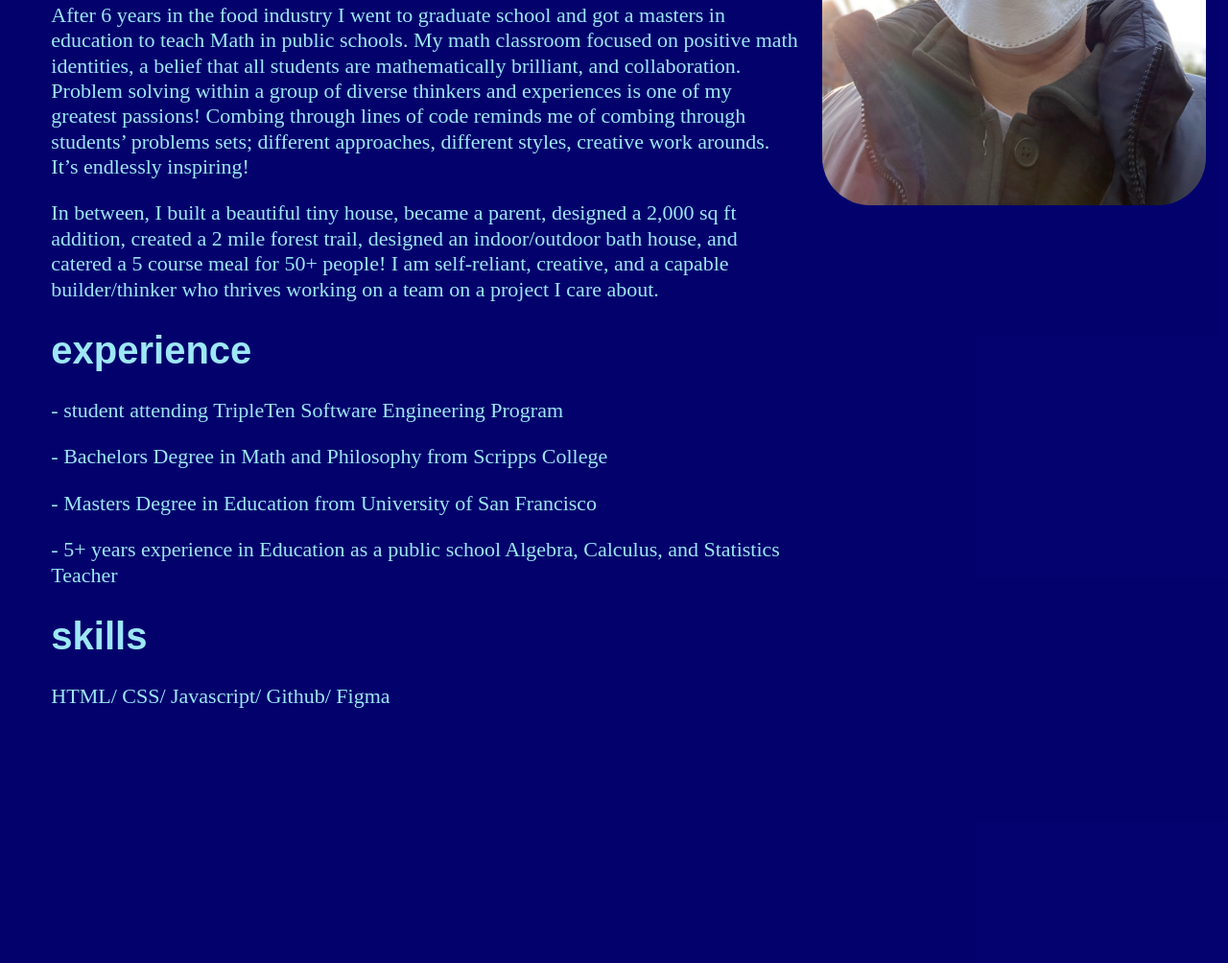
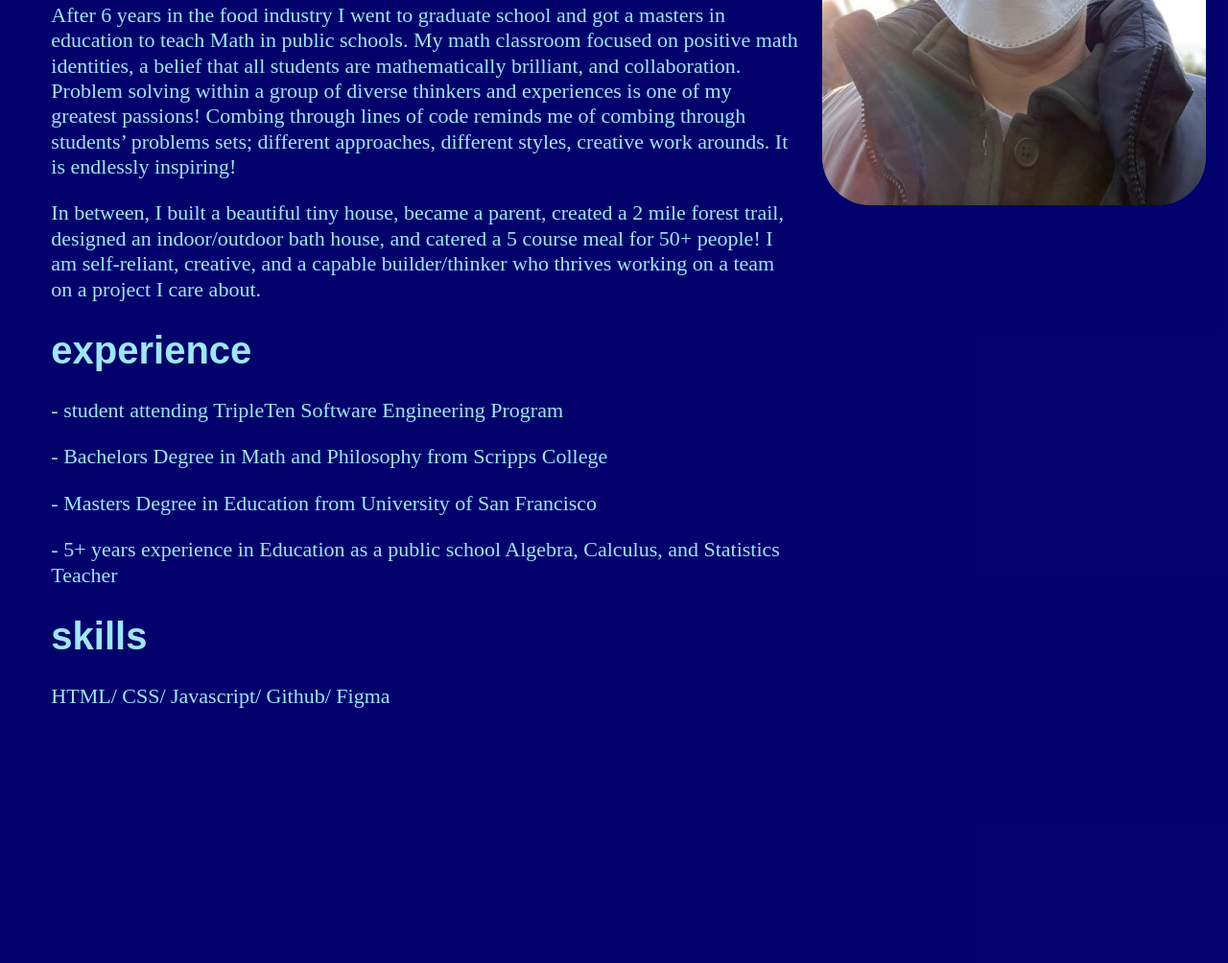
Before and after one commit to annaeckman/Portfolio, a plain HTML site: page index.html in a window 1280 px wide. Shown: the part 2446-3450 px from the top of the page at 96% size. Drawn offline with Linux system fonts and the light colour scheme.

Commit message:
Updated README

```diff
--- a/index.html
+++ b/index.html
@@ -103,16 +103,15 @@
               Problem solving within a group of diverse thinkers and experiences
               is one of my greatest passions! Combing through lines of code
               reminds me of combing through students’ problems sets; different
-              approaches, different styles, creative work arounds. It’s
+              approaches, different styles, creative work arounds. It is
               endlessly inspiring!
             </p>
             <p class="about__text">
               In between, I built a beautiful tiny house, became a parent,
-              designed a 2,000 sq ft addition, created a 2 mile forest trail,
-              designed an indoor/outdoor bath house, and catered a 5 course meal
-              for 50+ people! I am self-reliant, creative, and a capable
-              builder/thinker who thrives working on a team on a project I care
-              about.
+              created a 2 mile forest trail, designed an indoor/outdoor bath
+              house, and catered a 5 course meal for 50+ people! I am
+              self-reliant, creative, and a capable builder/thinker who thrives
+              working on a team on a project I care about.
             </p>
             <h3 class="about__subtitle">experience</h3>
             <p class="about__text">
```
Also changed, not shown: README.md, image-2.png (added), image.png (added), 1 other file.
